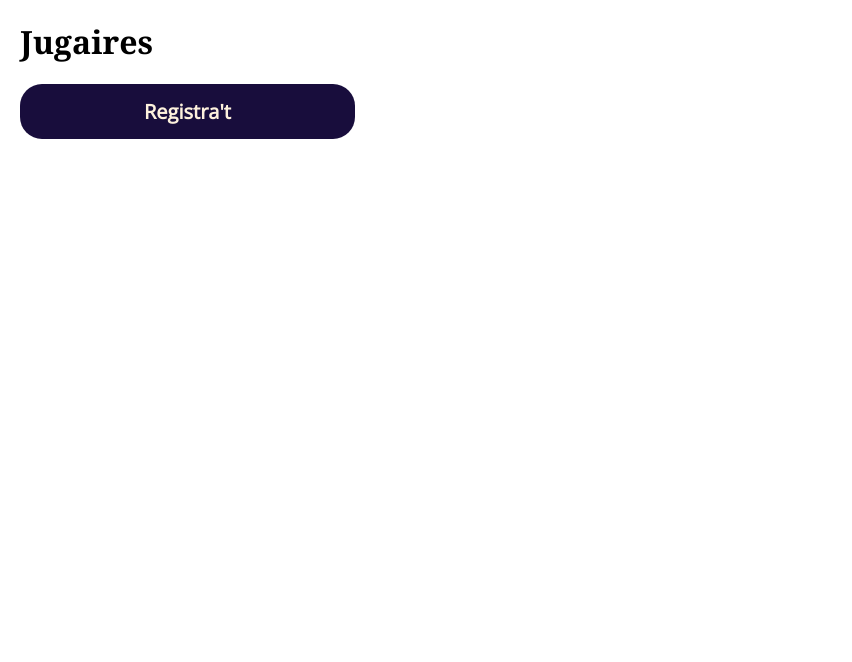
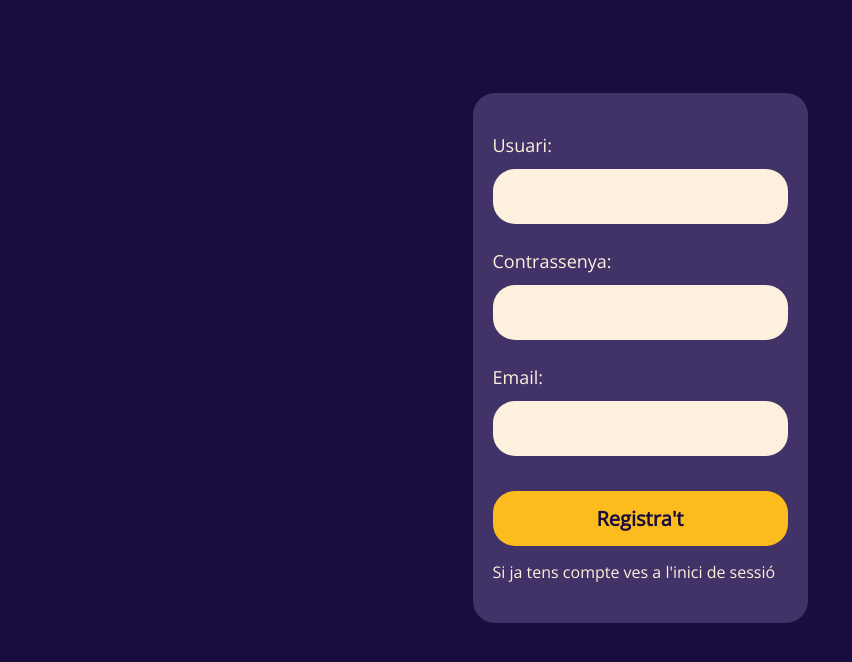
Before and after one commit to nuriarai/front-jugaires-projecte-final-2022-isdi-coders, a React (Create React App) app: page / in a window 1280 px wide. Shown: the top 662 px of the page, without its empty margins (0-852 px from the left). Built offline with nearby package versions, Linux system fonts and the light colour scheme; no server answers; a web font is replaced by a local one.

Commit message:
Add form to layout and some global styles

```diff
--- a/src/components/Button/ButtonStyled.tsx
+++ b/src/components/Button/ButtonStyled.tsx
@@ -1,11 +1,11 @@
 import styled, { css } from "styled-components";
 import CloseIcon from "../../assets/icons/CloseIcon.svg";
 
-interface styledButtonProps {
+interface StyledButtonProps {
   semantic: "button" | "icon";
 }
 
-const ButtonStyled = styled.button<styledButtonProps>`
+const ButtonStyled = styled.button<StyledButtonProps>`
   ${(props) => props.semantic === "button" && buttonStyle};
   ${(props) => props.semantic === "icon" && iconStyle};
 `;
@@ -33,11 +33,11 @@ const buttonStyle = css`
   font-size: ${(props) => props.theme.fontSizes.big};
   &:hover,
   &:focus,
-  .button--reversed {
-    background-color: ${(props) => props.theme.colors.primary.light};
+  &.button--reversed {
+    background-color: ${(props) => props.theme.colors.contrast.base};
     color: ${(props) => props.theme.colors.primary.dark};
   }
-  .button--reversed {
+  &.button--reversed {
     &:hover,
     &:focus {
       background-color: ${(props) => props.theme.colors.primary.dark};
--- a/src/components/Layout/Layout.tsx
+++ b/src/components/Layout/Layout.tsx
@@ -3,6 +3,8 @@ import Button from "../Button/Button";
 
 import { useAppDispatch } from "../../redux/hooks";
 import { showModalActionCreator } from "../../redux/features/uiSlice";
+import InputLabel from "../InputLabel/InputLabel";
+import RegisterForm from "../RegisterForm/RegisterForm";
 
 const Layout = (): JSX.Element => {
   const dispatch = useAppDispatch();
@@ -11,19 +13,7 @@ const Layout = (): JSX.Element => {
     <LayoutStyled>
       <main>
         <h1>Jugaires</h1>
-        <Button
-          className="button__main"
-          text="Registra't"
-          semantic="button"
-          action={() =>
-            dispatch(
-              showModalActionCreator({
-                message: "Alguna cosa no ha anat bé",
-                modalType: "error",
-              })
-            )
-          }
-        />
+        <RegisterForm />
       </main>
     </LayoutStyled>
   );
--- a/src/styles/GlobalStyles.tsx
+++ b/src/styles/GlobalStyles.tsx
@@ -83,12 +83,20 @@ h6 {
   margin-top: 0;
 }
 
-body, input, textarea {
+body {
+  background-color: ${(props) => props.theme.colors.primary.dark};
+}
+
+body, input, textarea, select {
   font-family: "Open Sans", "Lucida Grande", "Lucida Sans Unicode", "Lucida Sans", "DejaVu Sans", "Bitstream Vera Sans", "Liberation Sans", Verdana, "Verdana Ref", sans-serif;
+  font-size: ${(props) => props.theme.fontSizes.normal};
+  color: ${(props) => props.theme.colors.primary.dark};
 }
 h1 {
   font-family: "Oranienbaum", "Cambria", "Hoefler Text", Utopia, "Liberation Serif", "Nimbus Roman No9 L Regular", Times, "Times New Roman", serif;
 }
+
+
 `;
 
 export default GlobalStyles;
```
